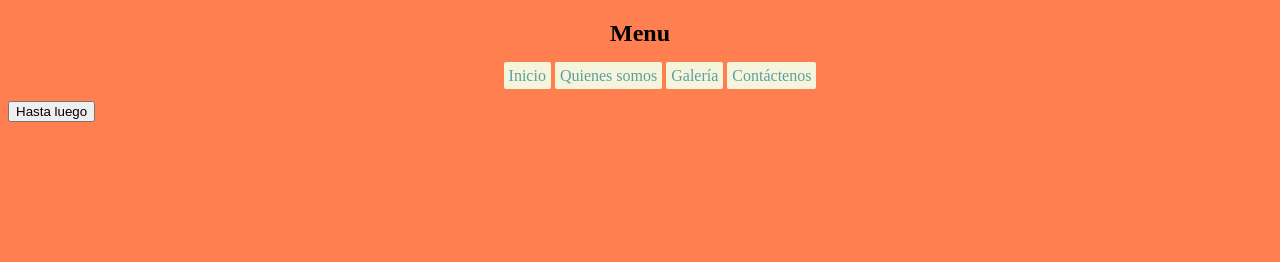
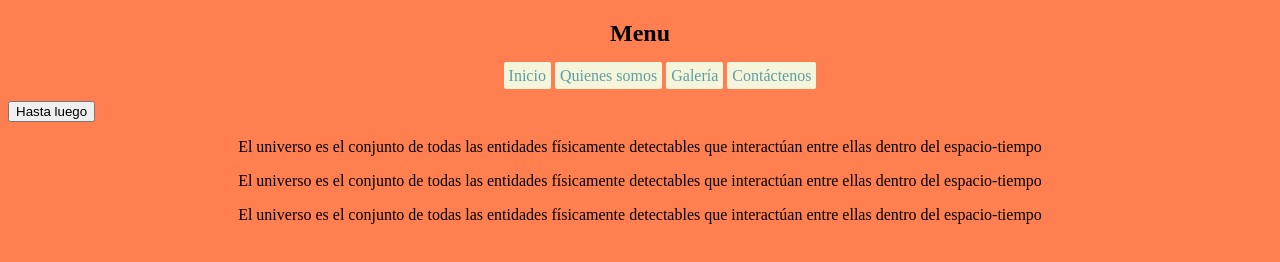
Before and after one commit to Erikasb000/boutiqueadsi, a plain HTML site: page index.html in a window 1280 px wide. Drawn offline with Linux system fonts and the light colour scheme.

Commit message:
ADSI2023

```diff
--- a/index.html
+++ b/index.html
@@ -23,5 +23,9 @@
         </nav>
     </header>
 <input type="button" onclick="despedida()" value="Hasta luego">
+ <p>El universo es el conjunto de todas las entidades físicamente detectables que interactúan entre ellas dentro del espacio-tiempo</p>
+ <p>El universo es el conjunto de todas las entidades físicamente detectables que interactúan entre ellas dentro del espacio-tiempo</p>
+ <p>El universo es el conjunto de todas las entidades físicamente detectables que interactúan entre ellas dentro del espacio-tiempo</p>
+
 </body>
 </html>
```
